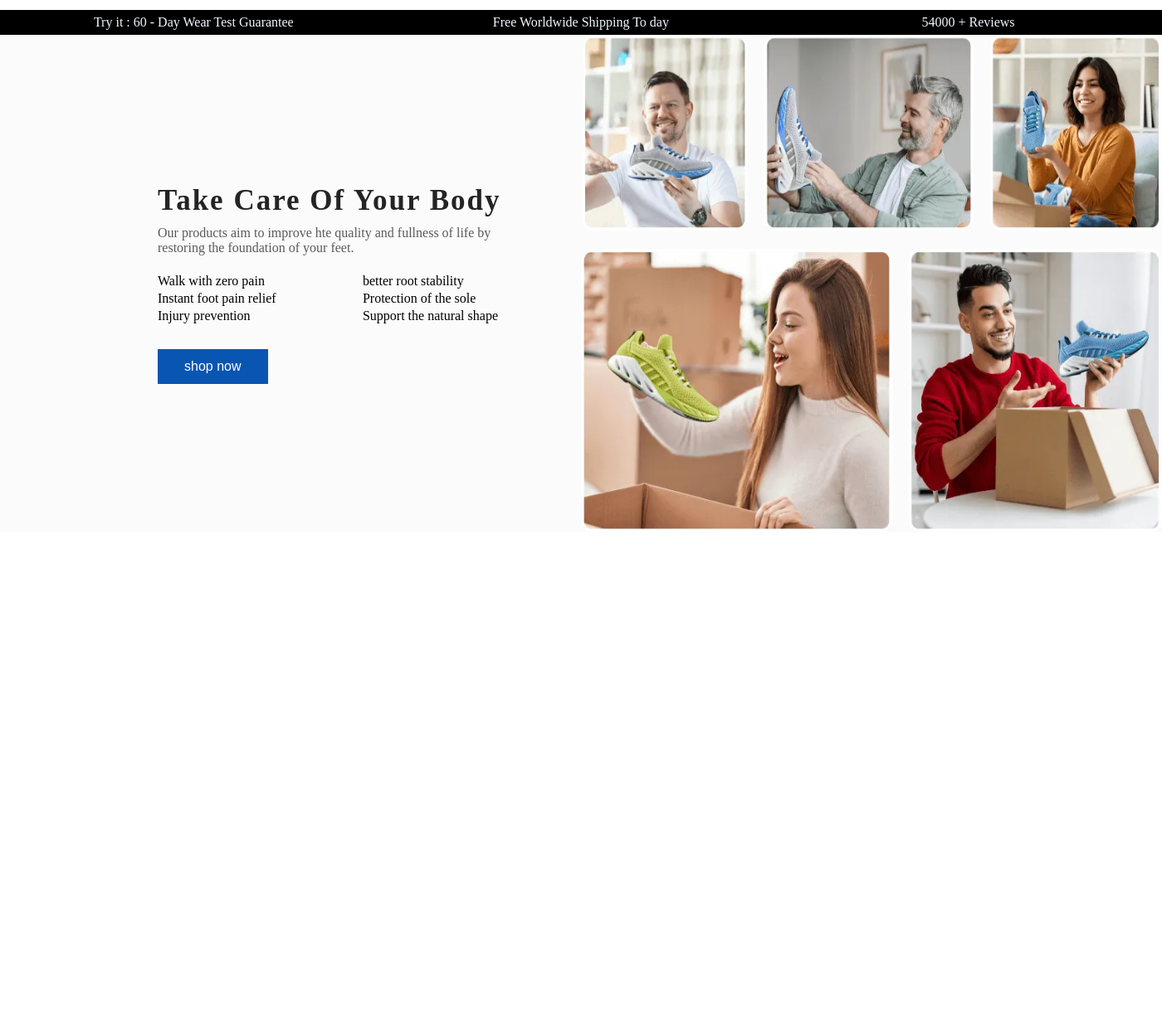
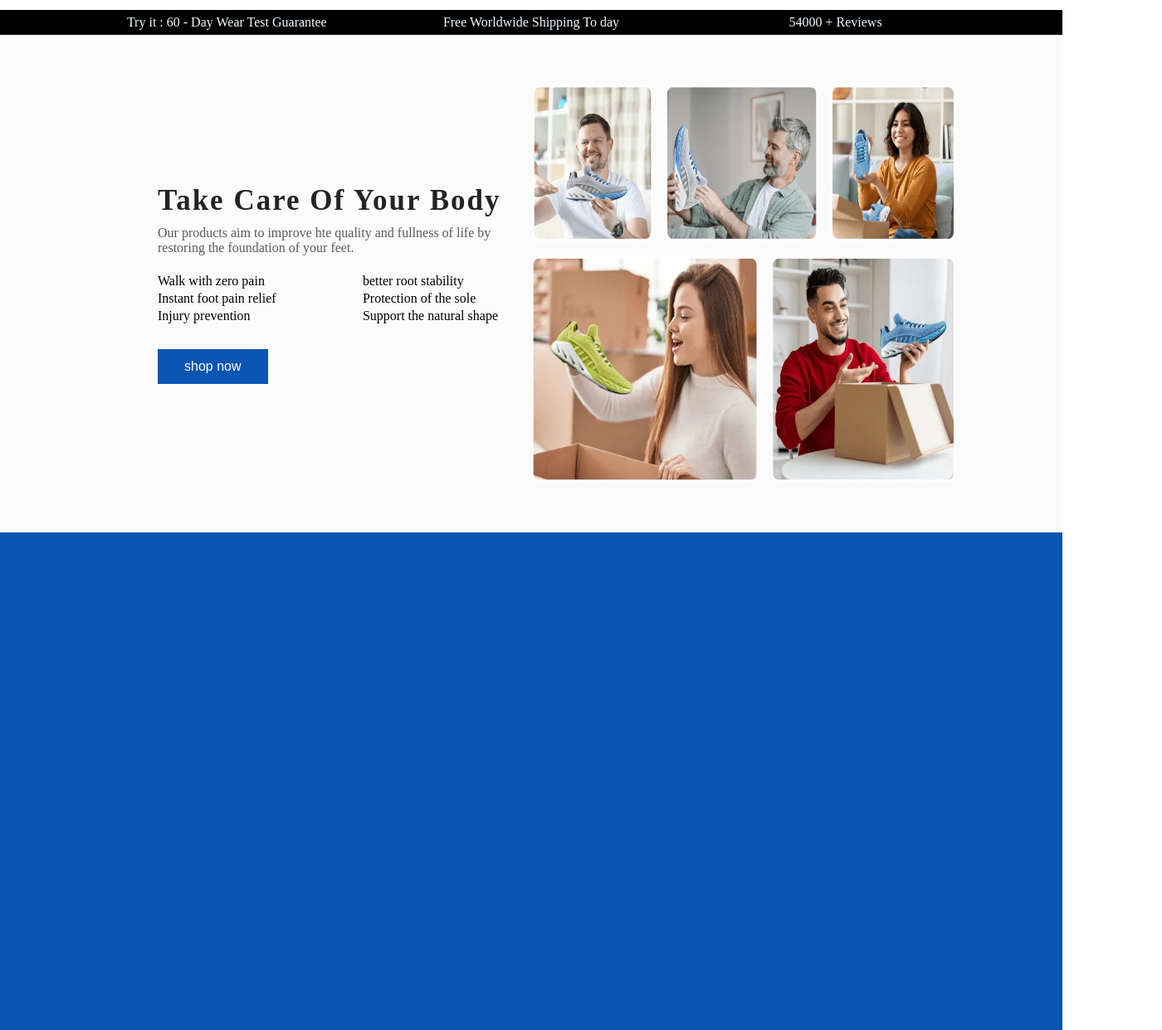
Before and after one commit to Shad-Islam/The-Gem-Shoes, a plain HTML site: page index.html in a window 1280 px wide. Shown: the whole page at 83% size, 1400 px wide, since content can reach past the window. Before the commit the page ends 800 px from the top, so only its background shows below. Drawn offline with Linux system fonts and the light colour scheme.

Commit message:
Change the width of the navbar

```diff
--- a/css/style.css
+++ b/css/style.css
@@ -2,18 +2,18 @@
     padding: 0;
     margin: 0;
 }
-
-body{
-    width: 1400px;
+.container{
+    height: 100%;
+    width: 1100px;
     margin: auto;
+    display: flex;
 }
-
 nav{
     height: 30px;
-    display: flex;
     margin-top: 12px;
     background-color: black;
 }
+
 .nav_coloum {
     height: 100%;
     width: 33.33%;
@@ -79,10 +79,25 @@ nav{
 .home_images{
     width: 50%;
     height: 100%;
+    display: flex;
+    align-items: center;
 
 }
 
 .home_images img{
-    width: 100%;
-    height: 100%;
+    width: 80%;
+    height: 80%;
 }
+
+.portfolio{
+    height: 600px;
+    background-color: #0955b2;
+}
+
+/* .portfolio_img{
+    width: 50%;
+}
+
+.portfolio_txt{
+
+} */
--- a/index.html
+++ b/index.html
@@ -10,11 +10,11 @@
   <body>
     <!-- navbar start  -->
     <nav>
-      <div class="nav_coloum nav_coloum_one">
-        Try it : 60 - Day Wear Test Guarantee
+      <div class="container">
+        <div class="nav_coloum">Try it : 60 - Day Wear Test Guarantee</div>
+        <div class="nav_coloum">Free Worldwide Shipping To day</div>
+        <div class="nav_coloum">54000 + Reviews</div>
       </div>
-      <div class="nav_coloum">Free Worldwide Shipping To day</div>
-      <div class="nav_coloum">54000 + Reviews</div>
     </nav>
     <!-- navbar end  -->
 
@@ -46,5 +46,11 @@
       </div>
     </section>
     <!-- home section end  -->
+    <!-- portfolio section start -->
+    <section class="portfolio">
+      <div class="portfolio_img"></div>
+      <div class="portfolio_text"></div>
+    </section>
+    <!-- portfolio section end -->
   </body>
 </html>
```
Also changed, not shown: images/portfolio_img.png (added), 1 other file.
